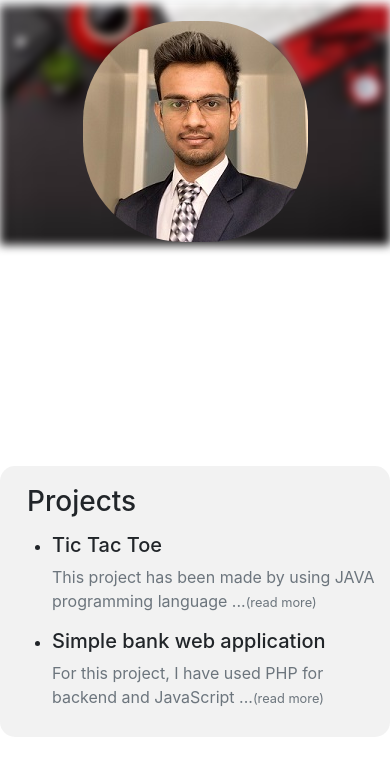
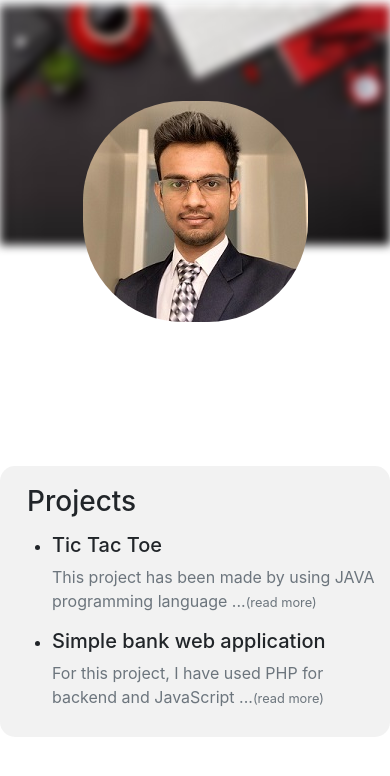
Before and after one commit to DhairyaSoni/Project0, a plain HTML site: page index.html in a window 390 px wide. Shown: the part 64-840 px from the top of the page. Drawn offline with nearby package versions, Linux system fonts and the light colour scheme.

Commit message:
changes in CSS for mobile

```diff
--- a/index.html
+++ b/index.html
@@ -29,7 +29,7 @@
             }
             #myPic{
                 border-radius: 100px;
-                top: -14em;
+                top: -9em;
                 position:relative;
                 margin-left: auto;
                 margin-right: auto;
@@ -38,7 +38,7 @@
             #content{
                 background-color: rgba(240, 240, 240, 0.863);
                 border-radius: 15px;
-                top: -12em;
+                /* top: 12em; */
             }
         }
         @media only screen and (min-width:481px) and(max-width:991px){
```
